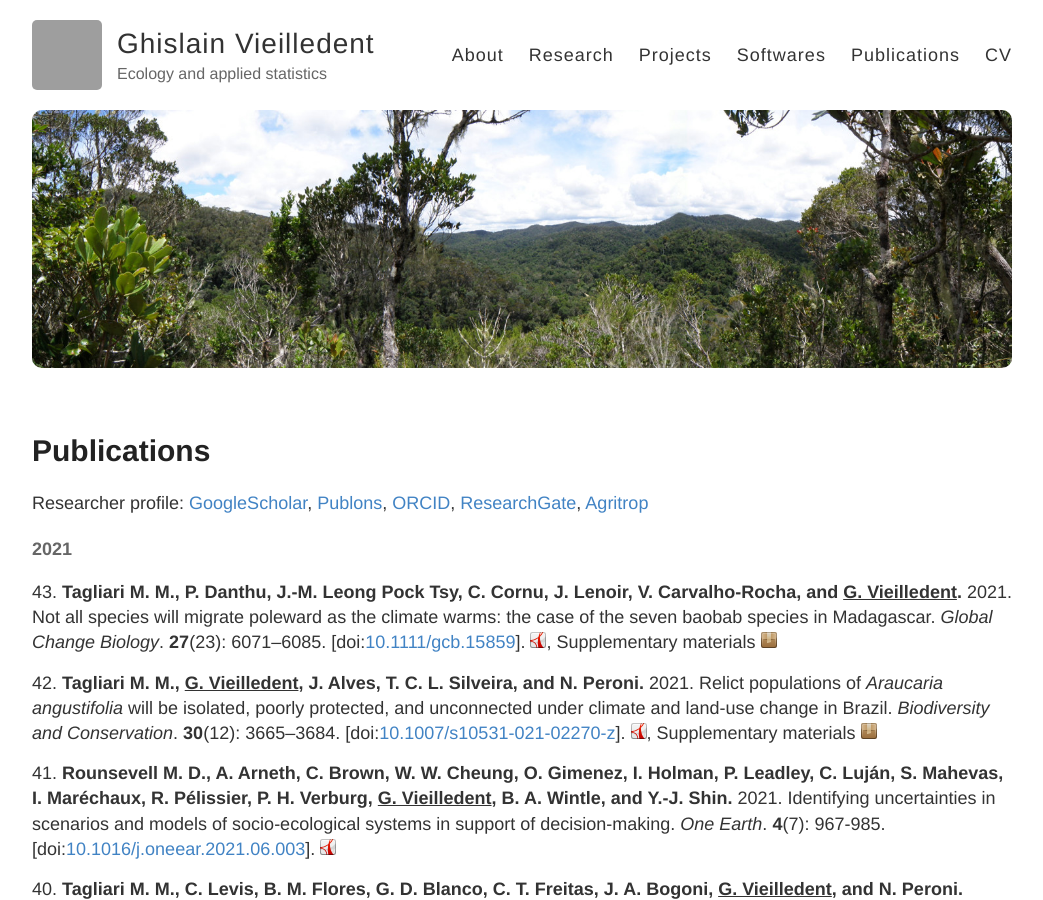
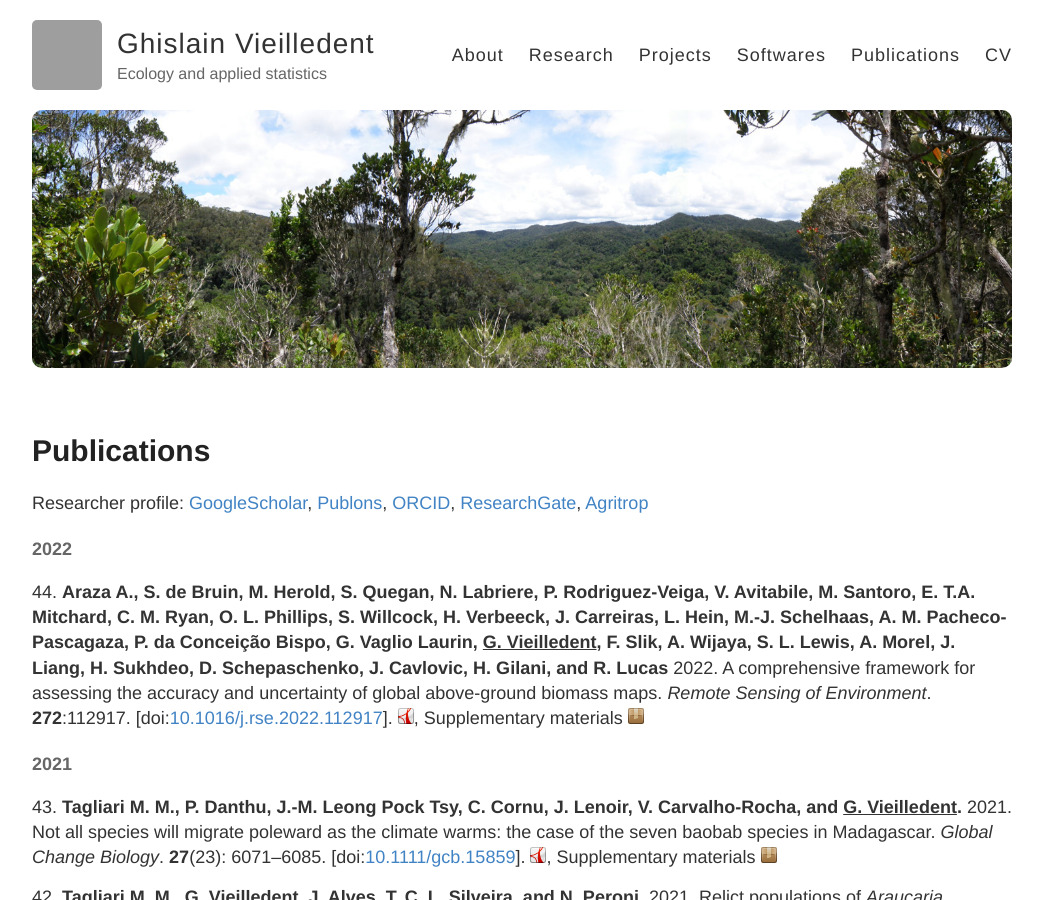
Before and after one commit to ghislainv/ghislainv.github.io, a Jekyll site: the page built from publications.md, in a window 1280 px wide and 900 px high. Shown: the whole window, without its empty margins (118-1161 px from the left). Built offline with Jekyll 4.4.1, drawn with Linux system fonts in a browser that asks for light colours; comment, search, counter and statistics services are not loaded; grey boxes are pictures that could not be loaded.

Commit message:
Adding Araza2022-RSE

```diff
--- a/publications.md
+++ b/publications.md
@@ -13,9 +13,16 @@ Researcher profile:
 
 <script type='text/javascript' src='https://d1bxh8uas1mnw7.cloudfront.net/assets/embed.js'></script>
 
+#### 2022
+
+<!-- 45\. **<span style="text-decoration: underline;">Vieilledent G.</span>, C. Vancutsem, and F. Achard.** 2021. Forest refuge areas and carbon emissions from tropical deforestation in the 21<sup>st</sup> century. _Nature Communications_. -->
+
+44\. **Araza A., S. de Bruin, M. Herold, S. Quegan, N. Labriere, P. Rodriguez-Veiga, V. Avitabile, M. Santoro, E. T.A. Mitchard, C. M. Ryan, O. L. Phillips, S. Willcock, H. Verbeeck, J. Carreiras, L. Hein, M.-J. Schelhaas, A. M. Pacheco-Pascagaza, P. da Conceição Bispo, G. Vaglio Laurin, <span style="text-decoration: underline;">G. Vieilledent</span>, F. Slik, A. Wijaya, S. L. Lewis, A. Morel, J. Liang, H. Sukhdeo, D. Schepaschenko, J. Cavlovic, H. Gilani, and R. Lucas** 2022. A comprehensive framework for assessing the accuracy and uncertainty of global above-ground biomass maps. _Remote Sensing of Environment_. **272**:112917.
+\[doi:[10.1016/j.rse.2022.112917](https://doi.org/10.1016/j.rse.2022.112917)\].
+[![manuscript in pdf](/images/logos/logo-pdf.png "manuscript in pdf")](/publications/Araza2022-RSE.pdf),
+Supplementary materials [![supplements](/images/logos/logo-zip.png "supplements")](/publications/Araza2022-RSE-SM.pdf)
+
 #### 2021
-
-<!-- 44\. **<span style="text-decoration: underline;">Vieilledent G.</span>, C. Vancutsem, and F. Achard.** 2021. Forest refuge areas and carbon emissions from tropical deforestation in the 21<sup>st</sup> century. _Nature Communications_. -->
 
 43\. **Tagliari M. M., P. Danthu, J.-M. Leong Pock Tsy, C. Cornu, J. Lenoir, V. Carvalho-Rocha, and <span style="text-decoration: underline;">G. Vieilledent</span>.** 2021. Not all species will migrate poleward as the climate warms: the case of the seven baobab species in Madagascar. _Global Change Biology_. **27**(23): 6071--6085.
 \[doi:[10.1111/gcb.15859](https://doi.org/10.1111/gcb.15859)\].
--- a/style.scss
+++ b/style.scss
@@ -18,7 +18,7 @@ html {
 }
 
 body {
-	background: $white;
+  background: $white;
   font: 18px/1.4 $helvetica;
   color: $darkGray;
 }
```
Also changed, not shown: 2 other files.
